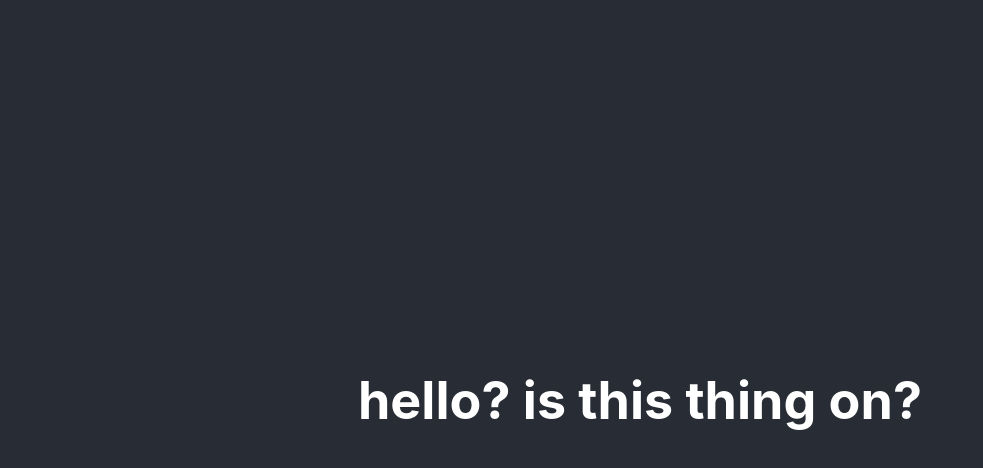
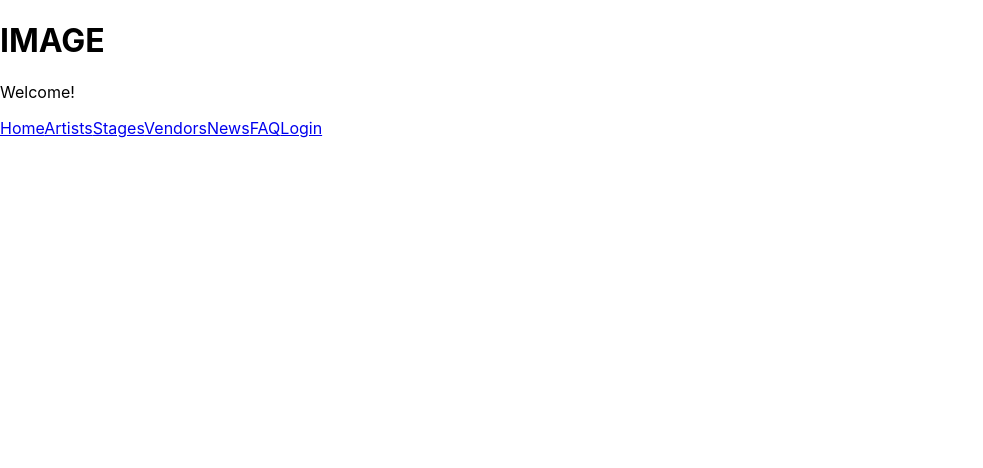
Before and after one commit to AuTangen/Slide_Off_The_Earth, a React (Create React App) app in the folder client/: page / in a window 1280 px wide. Shown: the top 468 px of the page, without its empty margins (0-983 px from the left). Built offline with nearby package versions, Linux system fonts and the light colour scheme.

Commit message:
Header.js

```diff
--- a/client/package.json
+++ b/client/package.json
@@ -9,6 +9,7 @@
     "@testing-library/user-event": "^12.1.10",
     "react": "^17.0.1",
     "react-dom": "^17.0.1",
+    "react-router-dom": "^6.11.1",
     "react-scripts": "5.0.1",
     "web-vitals": "^0.2.4"
   },
--- a/client/src/App.js
+++ b/client/src/App.js
@@ -1,13 +1,27 @@
-
+import { useEffect, useState } from 'react';
+import { Route, Routes, Navigate } from 'react-router-dom';
 import './App.css';
 
+import AddArtist from './components/AddArtist';
+import AddVendor from './components/AddVendor';
+import Artists from './components/Artists';
+import FAQs from './components/FAQs';
+import Footer from './components/Footer';
+import Header from './components/Header';
+import News from './components/News';
+import Stages from './components/Stages';
+import Vendors from './components/Vendors';
+
 function App() {
+
+
+
   return (
-    <div className="App">
-      <header className="App-header">
-       <h1>hello? is this thing on?</h1>
-      </header>
-    </div>
+
+    <>
+      <Header />
+    </>
+
   );
 }
 
--- /dev/null
+++ b/client/src/components/Header.js
@@ -0,0 +1,27 @@
+import { NavLink, useNavigate } from 'react-router-dom';
+
+function Header(props) {
+    // const navigate = useNavigate();
+
+    return (
+        <header>
+
+            <h1>IMAGE</h1>
+
+            <nav>
+               <p>Welcome!</p>
+               <NavLink to='/'>Home</NavLink>
+               <NavLink to='/artists'>Artists</NavLink>
+               <NavLink to='/stages'>Stages</NavLink>
+               <NavLink to='/vendors'>Vendors</NavLink>
+               <NavLink to='/news'>News</NavLink>
+               <NavLink to='./faq'>FAQ</NavLink>
+               <NavLink to='./login'>Login</NavLink>
+            </nav>
+
+        </header>
+    )
+
+};
+
+export default Header;
--- a/client/src/index.js
+++ b/client/src/index.js
@@ -3,9 +3,13 @@ import ReactDOM from 'react-dom';
 import './index.css';
 import App from './App';
 
+import { BrowserRouter } from 'react-router-dom';
+
 ReactDOM.render(
   <React.StrictMode>
-    <App />
+    <BrowserRouter>
+      <App />
+    </BrowserRouter>
   </React.StrictMode>,
   document.getElementById('root')
 );
```
Also changed, not shown: client/src/components/AddArtist.js (added), client/src/components/AddVendor.js (added), client/src/components/Artists.js (added), client/src/components/FAQs.js (added), client/src/components/Footer.js (added), client/src/components/News.js (added), client/src/components/Stages.js (added), client/src/components/Vendors.js (added), 1 other file (tests, documents, lock files or other folders).
